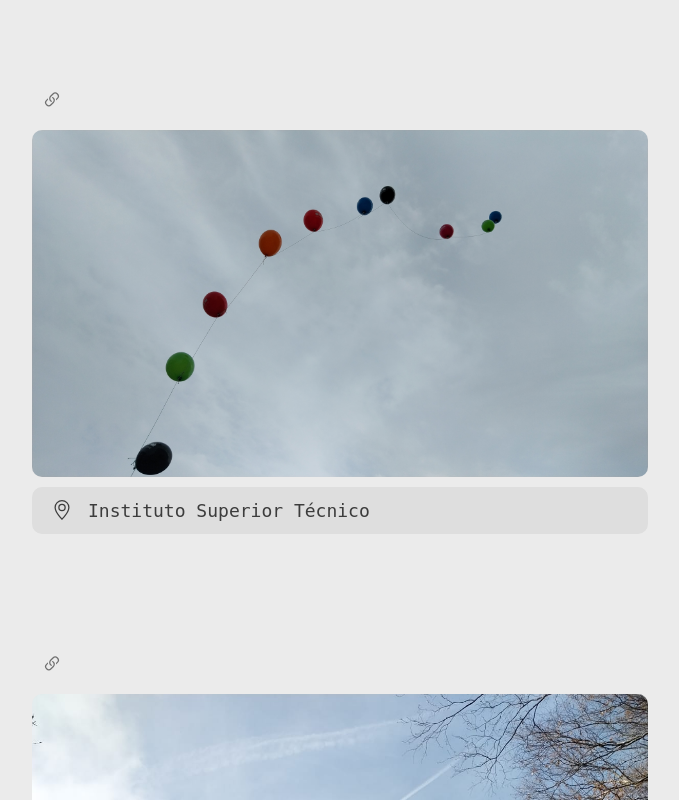
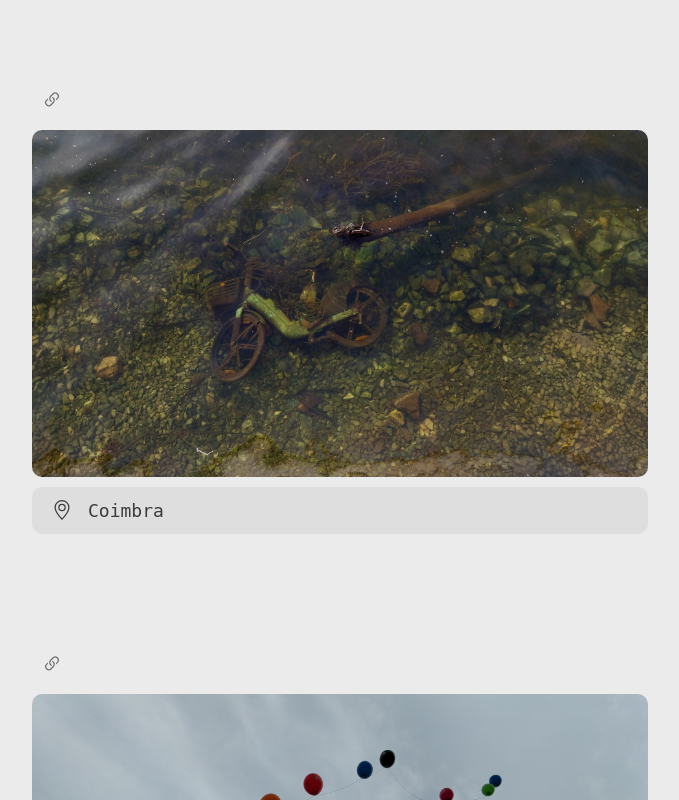
Before and after one commit to bogosorter/blog, a React (Create React App) app: page / in a window 1280 px wide. Shown: the part 820-1620 px from the top of the page, without its empty margins (300-979 px from the left). Built offline with nearby package versions, Linux system fonts and the light colour scheme.

Commit message:
Added underwater

```diff
--- a/src/App.tsx
+++ b/src/App.tsx
@@ -39,6 +39,7 @@ import slit from './images/slit.jpg';
 import tansky from './images/tansky.jpg';
 import train from './images/train.jpg';
 import umbrella from './images/umbrella.jpg';
+import underwater from './images/underwater.jpg';
 import winnenden from './images/winnenden.jpeg';
 import wood from './images/wood.jpg';
 import './App.css';
@@ -63,6 +64,11 @@ function App() {
             <Container fluid>
                 <Row className='justify-content-center'>
                     <Col xxl={5} xl={6} lg={7} md={8} sm={10}>
+
+                        <Separator />
+                        <Reference reference='underwater' />
+                        <Image src={underwater} setFullscreen={setFullscreen} />
+                        <Metadata location="Coimbra" />
 
                         <Separator />
                         <Reference reference='balloons' />
```
Also changed, not shown: src/images/underwater.jpg (added).
